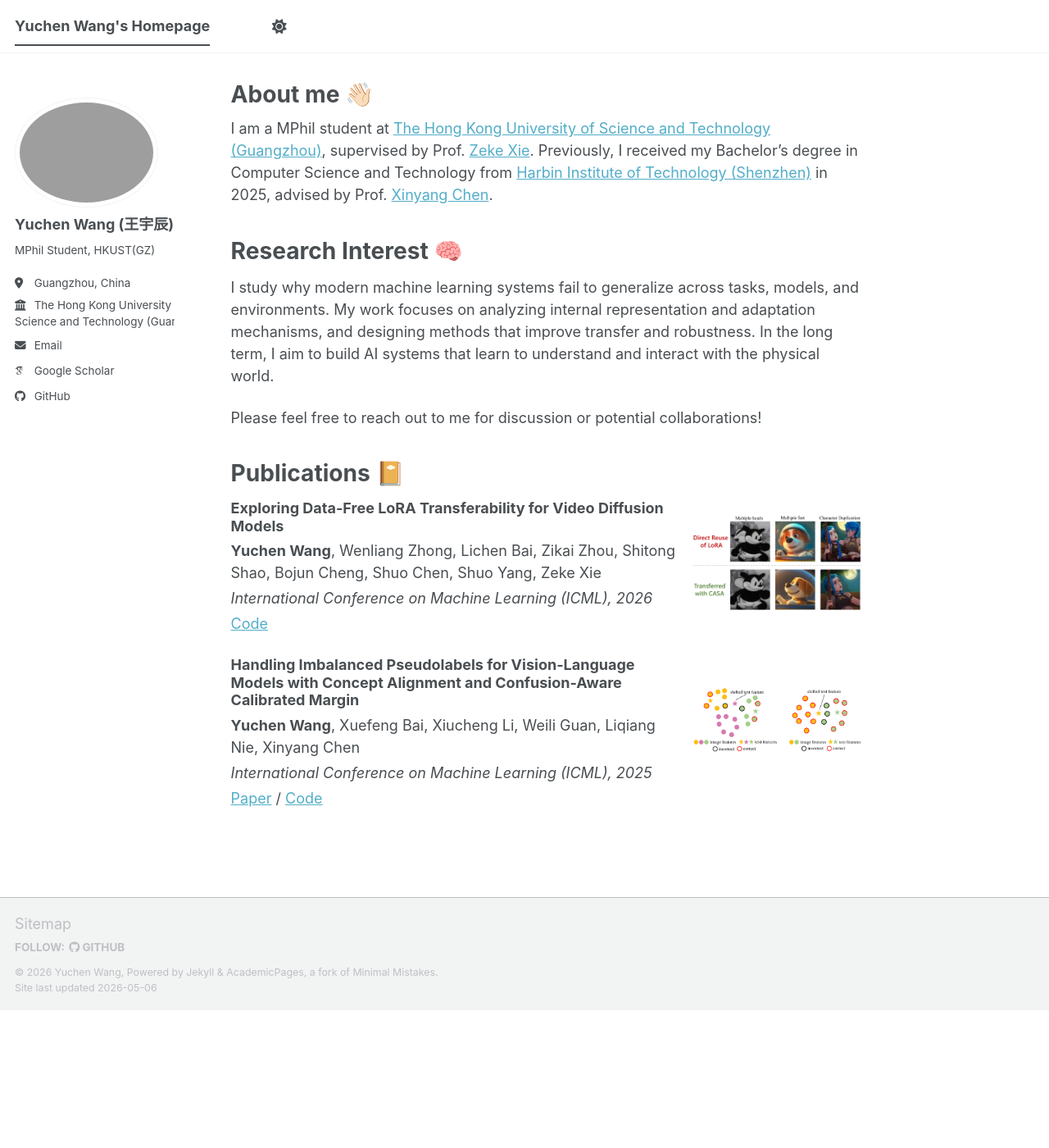
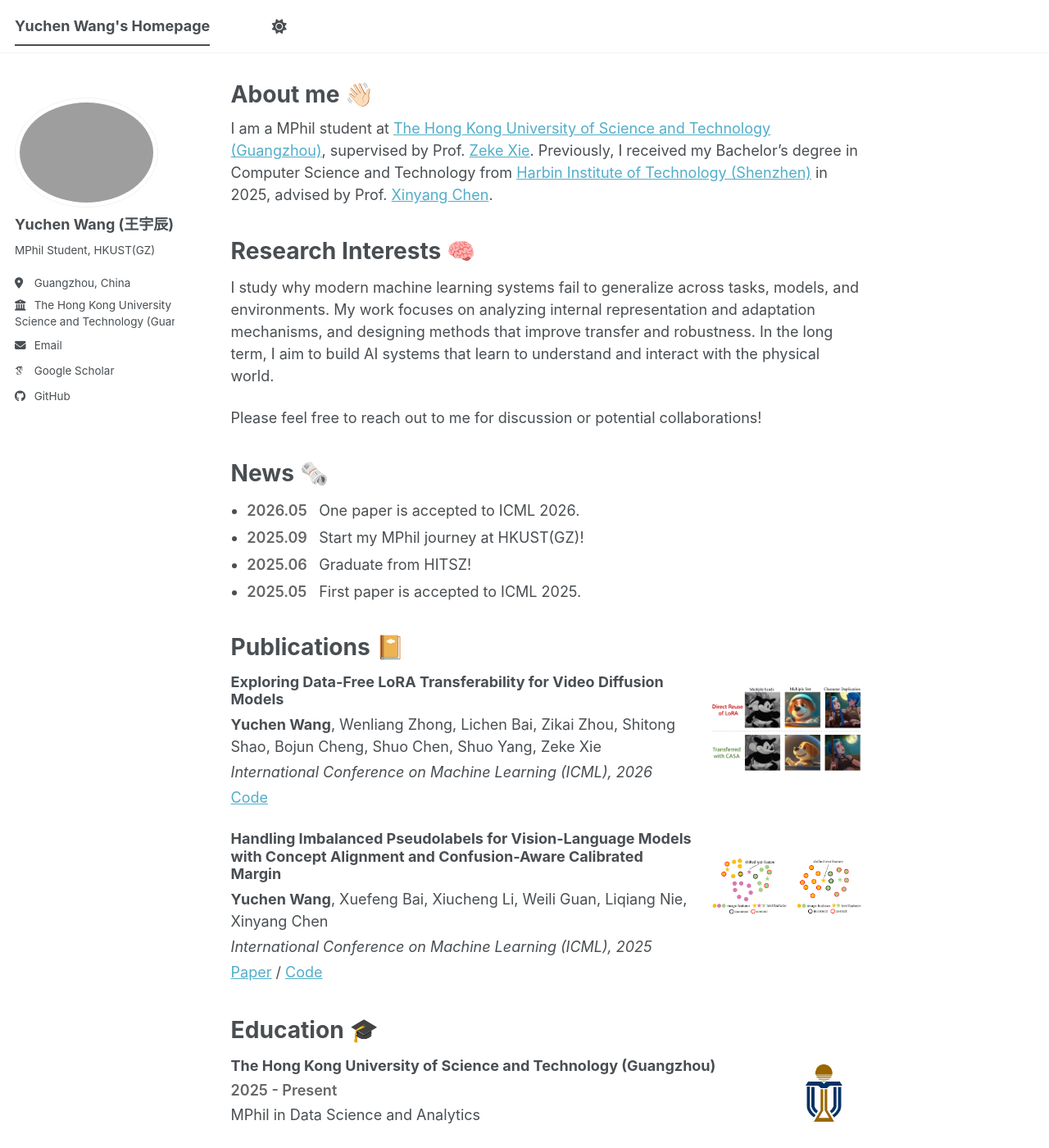
Before and after one commit to Noahwangyuchen/noahwangyuchen.github.io, a Jekyll site: the page built from _pages/about.md, in a window 1280 px wide and 1400 px high. Shown: the whole window at 82% size. Built offline with Jekyll 4.4.1, drawn with Linux system fonts in a browser that asks for light colours; some web fonts are replaced; a script bundle is joined from its source files by our own code; library files that are not in the unit come from our copies; some of the changed text lies outside the part shown.

Commit message:
Updated homepage

```diff
--- a/_pages/about.md
+++ b/_pages/about.md
@@ -10,7 +10,8 @@
 
 <div style="height: 15px;"></div>
 
-Research Interest 🧠
+
+Research Interests 🧠
 ======
 
 I study why modern machine learning systems fail to generalize across tasks, models, and environments. My work focuses on analyzing internal representation and adaptation mechanisms, and designing methods that improve transfer and robustness. In the long term, I aim to build AI systems that learn to understand and interact with the physical world.
@@ -19,10 +20,79 @@
 
 <div style="height: 15px;"></div>
 
+News 🗞️
+======
+
+<ul class="news-list">
+  <li><span class="news-date">2026.05</span> One paper is accepted to ICML 2026. </li>
+  <li><span class="news-date">2025.09</span> Start my MPhil journey at HKUST(GZ)! </li>
+  <li><span class="news-date">2025.06</span> Graduate from HITSZ! </li>
+  <li><span class="news-date">2025.05</span> First paper is accepted to ICML 2025.</li>
+</ul>
+
+<div style="height: 20px;"></div>
+
 Publications 📔
 ======
 
 <style>
+.news-list {
+  margin-top: 0;
+  padding-left: 1.1em;
+}
+
+.news-list li {
+  margin: 6px 0;
+}
+
+.news-date {
+  display: inline-block;
+  min-width: 4.6em;
+  color: #666;
+  font-weight: 600;
+}
+
+.education-item {
+  display: flex;
+  align-items: center;
+  gap: 22px;
+  margin-bottom: 20px;
+}
+
+.education-text {
+  flex: 1 1 calc(84% - 11px);
+}
+
+.education-date {
+  color: #666;
+  font-weight: 600;
+}
+
+.education-title {
+  margin-top: 0;
+  margin-bottom: 5px;
+}
+
+.education-text p {
+  margin: 3px 0;
+}
+
+.education-logo-frame {
+  flex: 0 1 calc(16% - 11px);
+  max-width: 90px;
+  aspect-ratio: 1 / 1;
+  display: flex;
+  align-items: center;
+  justify-content: center;
+}
+
+.education-logo-frame img {
+  max-width: 100%;
+  height: 70px;
+  width: auto;
+  display: block;
+}
+
 .publication-item {
   display: flex;
   align-items: flex-start;
@@ -65,6 +135,10 @@
 }
 
 @media (max-width: 700px) {
+  .education-logo-frame {
+    display: none;
+  }
+
   .publication-image {
     display: none;
   }
@@ -103,3 +177,30 @@
     </div>
   </div>
 </div>
+
+<div style="height: 15px;"></div>
+
+Education 🎓
+======
+
+<div class="education-item">
+  <div class="education-text">
+    <h3 class="education-title">The Hong Kong University of Science and Technology (Guangzhou)</h3>
+    <p><span class="education-date">2025 - Present</span></p>
+    <p>MPhil in Data Science and Analytics</p>
+  </div>
+  <div class="education-logo-frame">
+    <img src="/images/ustgz.png" alt="HKUST(GZ) logo">
+  </div>
+</div>
+
+<div class="education-item">
+  <div class="education-text">
+    <h3 class="education-title">Harbin Institute of Technology (Shenzhen)</h3>
+    <p><span class="education-date">2021 - 2025</span></p>
+    <p>BEng in Computer Science and Technology</p>
+  </div>
+  <div class="education-logo-frame">
+    <img src="/images/hitsz.jpg" alt="HITsz logo">
+  </div>
+</div>
```
Also changed, not shown: other parts of _pages/about.md (+2 -2 lines), images/hitsz.jpg (added), images/ustgz.png (added).
